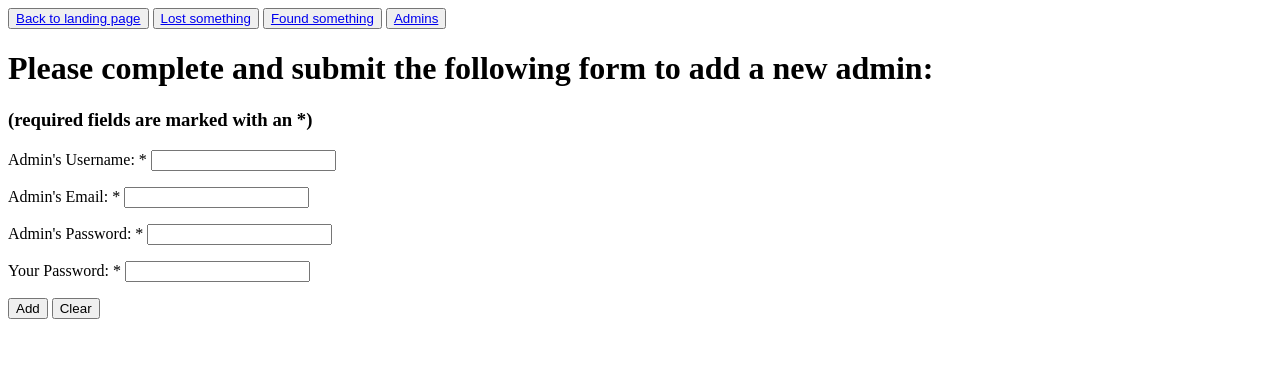
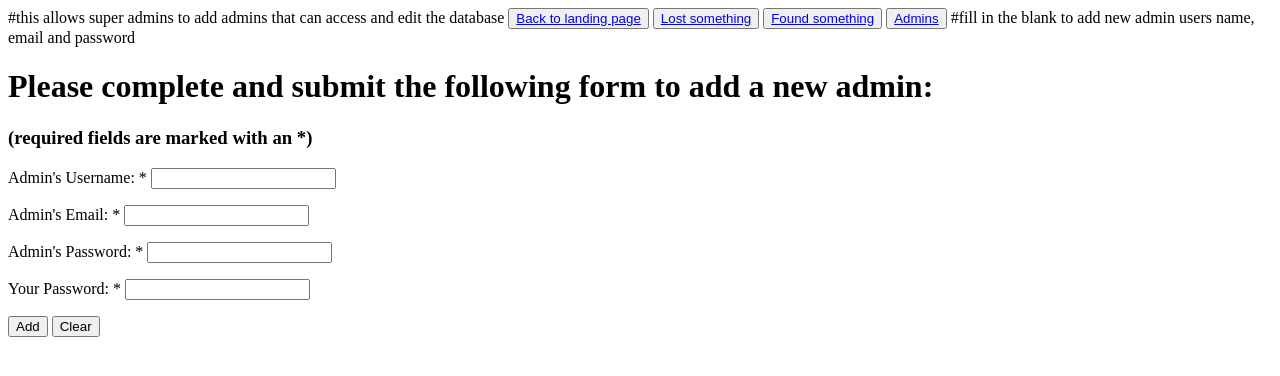
Before and after one commit to melissachodziutko/limbo, a PHP site: page /AddAdminLIMBO.php in a window 1280 px wide. Shown: the top 376 px of the page. Run offline with PHP 8.4, Linux system fonts and the light colour scheme.

Commit message:
Update AddAdminLIMBO.php

```diff
--- a/AddAdminLIMBO.php
+++ b/AddAdminLIMBO.php
@@ -1,8 +1,10 @@
 <!DOCTYPE html>
 
 	<title> Add New Admin </title>
+	#this allows super admins to add admins that can access and edit the database
 
 <body>
+
 	<button> <a href="LandingPageLIMBO.php"> Back to landing page </a></button>
 	<button> <a href="losttable.php"> Lost something </a> </button>
 	<button> <a href="foundtable.php"> Found something </a> </button>
@@ -11,6 +13,7 @@
 	<?php
 
 	?>
+	#fill in the blank to add new admin users name, email and password
 	<h1> Please complete and submit the following form to add a new admin: </h1>
 	<form action='#'>
 		<h3> (required fields are marked with an *) </h3>
```
